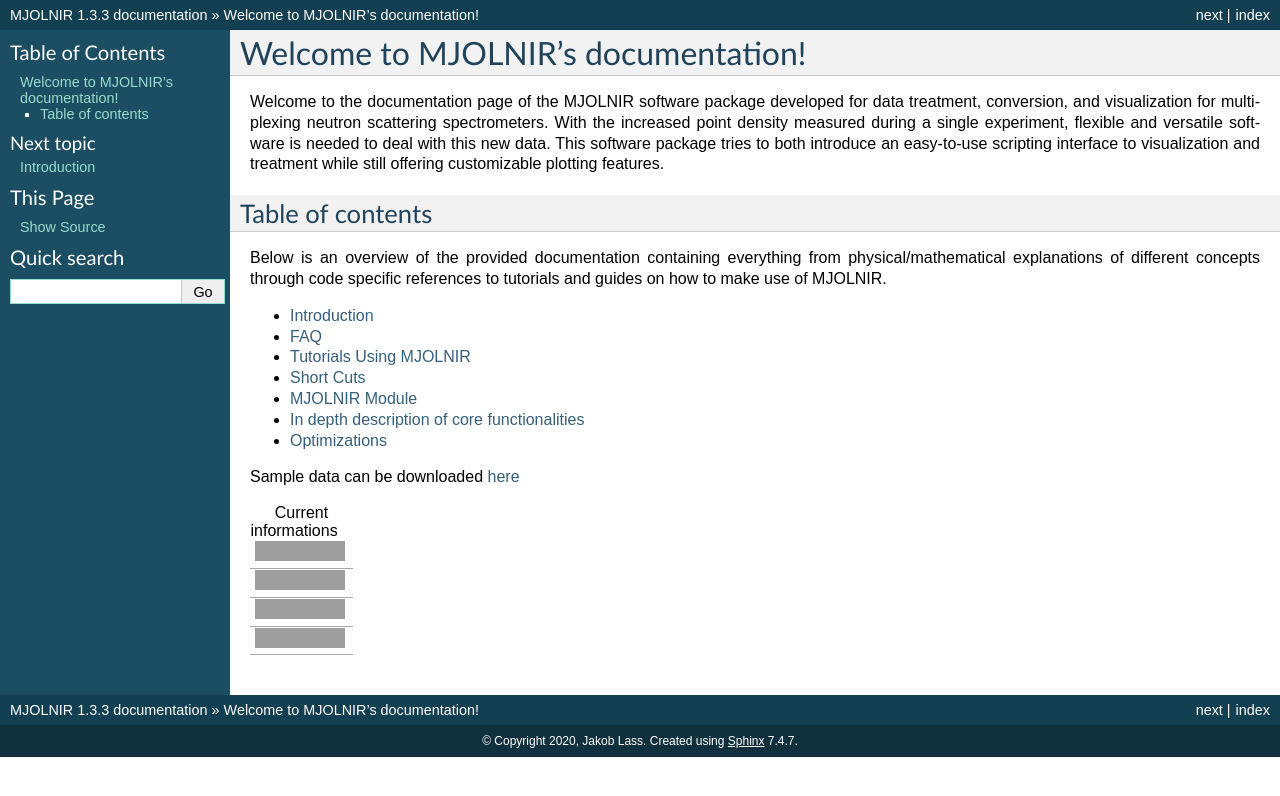
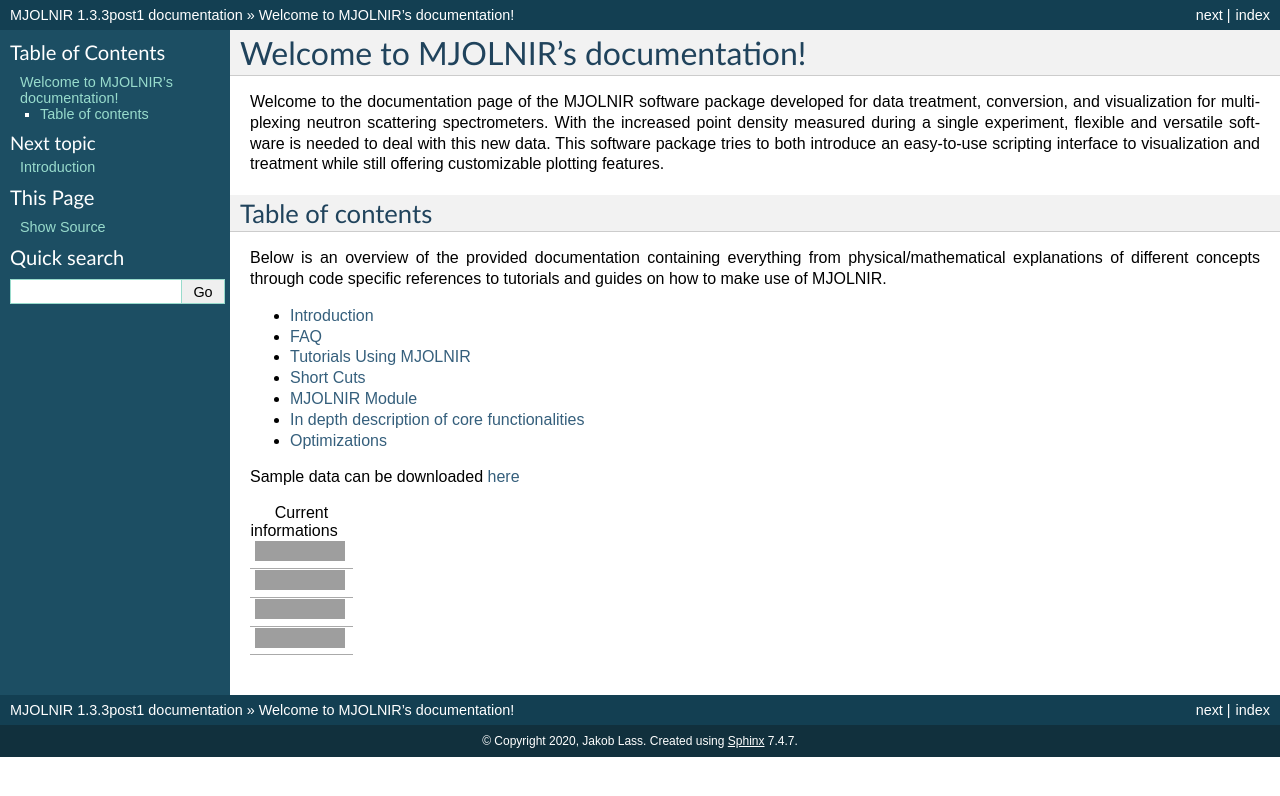
Before and after one commit to MJOLNIRPackage/MJOLNIR, a Sphinx documentation site: the page built from docs/index.rst, in a window 1280 px wide, cut to the strip 0-796 px from the top of the page. Built offline with Sphinx 7.4.7, drawn with Linux system fonts in a browser that asks for light colours; pages that are not in the unit, such as notebooks, are missing from menus; grey boxes are pictures that could not be loaded.

Commit message:
Update version

```diff
--- a/MJOLNIR/__init__.py
+++ b/MJOLNIR/__init__.py
@@ -8,7 +8,7 @@ MJOLNIR Module
 import sys,os
 sys.path.append('.')
 
-__version__ = '1.3.3'
+__version__ = '1.3.3post1'
 __author__ = 'Jakob Lass'
 
 __multiFLEXXNormalization__ = os.path.join(os.path.dirname(__file__),'CalibrationMultiFLEXX.csv')
--- a/docs/conf.py
+++ b/docs/conf.py
@@ -31,9 +31,9 @@ copyright = u'2020, Jakob Lass'
 author = u'Jakob Lass'
 
 # The short X.Y version
-version = u'1.3.3'
+version = u'1.3.3post1'
 # The full version, including alpha/beta/rc tags
-release = u'1.3.3'
+release = u'1.3.3post1'
 
 
 
--- a/setup.py
+++ b/setup.py
@@ -21,7 +21,7 @@ pythonPath =  os.path.relpath(os.path.join(installFolder,'MJOLNIR'),sys.base_pre
 
 setup(
     name='MJOLNIR',
-    version='1.3.3',
+    version='1.3.3post1',
     description=('Neutron Scattering software suite.'),
     long_description=long_description,
     author='Jakob Lass',
```
